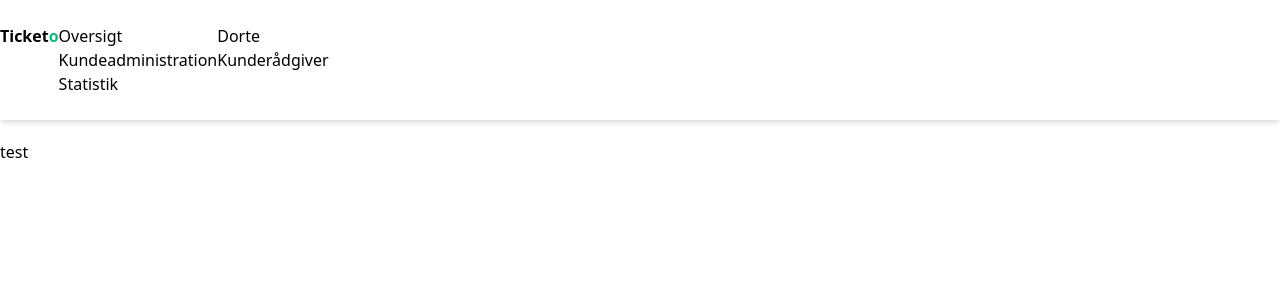
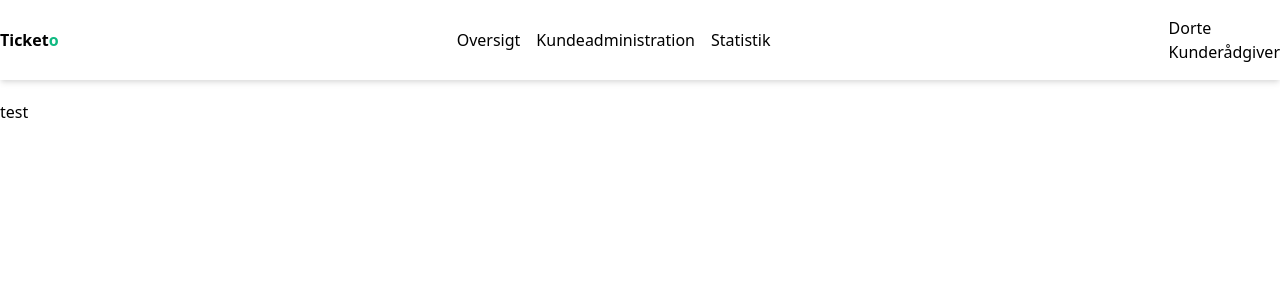
Before and after one commit to amatzen/SE03-HCI-TicketSystem, a Vue app: page / in a window 1280 px wide. Shown: the top 300 px of the page. Built offline with nearby package versions, Linux system fonts and the light colour scheme.

Commit message:
Navbar now positioned more correctly

```diff
--- a/src/components/Navbar/Navbar.vue
+++ b/src/components/Navbar/Navbar.vue
@@ -1,13 +1,13 @@
 <template>
-  <header class="py-6 mb-5 bg-white shadow-md">
-    <div class="container mx-auto flex">
+  <header class="py-4 mb-5 bg-white shadow-md">
+    <div class="container mx-auto flex justify-between items-center">
       <span class="font-bold">Ticket<span class="text-green-500">o</span></span>
       <nav>
-        <ul>
+        <ul class="flex items-center h-full">
           <!-- TODO: Set up router links instead of default a tags -->
-          <li><a href="/">Oversigt</a></li>
-          <li><a href="/">Kundeadministration</a></li>
-          <li><a href="/">Statistik</a></li>
+          <li v-for="item of navElements" class="p-2 h-full inline-block">
+            <router-link :to="item.to" :title="item.title">{{ item.title }}</router-link>
+          </li>
         </ul>
       </nav>
 
@@ -20,7 +20,25 @@
 import NBUserSnippet from "./NBUserSnippet.vue";
 export default {
   name: "Navbar",
-  components: {NBUserSnippet}
+  components: {NBUserSnippet},
+  data() {
+    return {
+      navElements: [
+        {
+          title: 'Oversigt',
+          to: '/',
+        },
+        {
+          title: 'Kundeadministration',
+          to: '/',
+        },
+        {
+          title: 'Statistik',
+          to: '/',
+        }
+      ]
+    }
+  }
 }
 </script>
 
```
